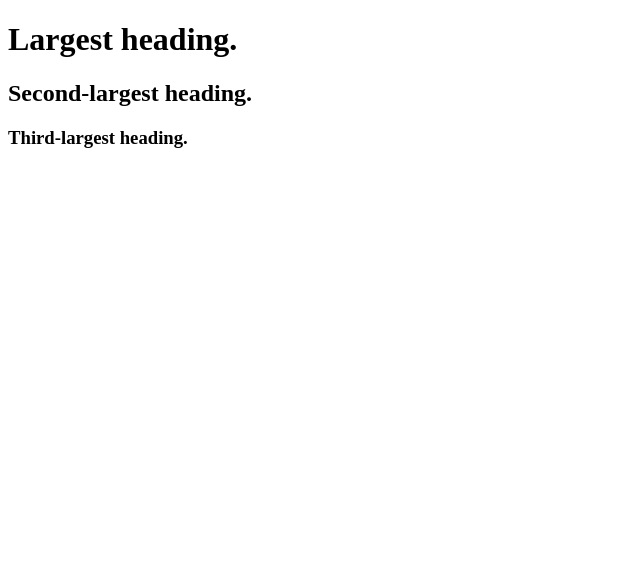
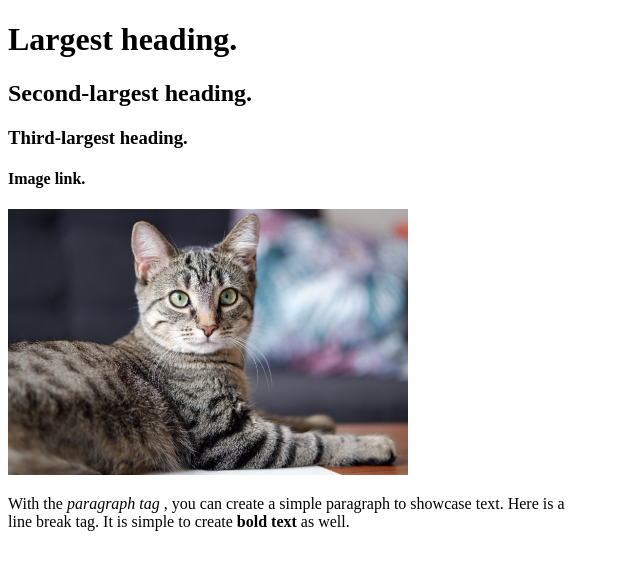
Before and after one commit to aaronmontano/Meta-Backend-Certificate, a plain HTML site: page Intro_to_Backend/simple_page.html in a window 1280 px wide. Shown: the whole page, without its empty margins (0-640 px from the left). Drawn offline with Linux system fonts and the light colour scheme.

Commit message:
Created simple web page.

```diff
--- a/Intro_to_Backend/simple_page.html
+++ b/Intro_to_Backend/simple_page.html
@@ -8,6 +8,15 @@
         <h1>  Largest heading. </h1> <!-- Largest heading. -->
         <h2> Second-largest heading. </h2> <!-- Second-largest heading. -->
         <h3> Third-largest heading. </h3> <!-- Third-largest heading. -->
+        <h4> Image link. </h4> <!-- Image link. -->
+        <img src = "cat.jpeg" alt = "Cat picture" width = 400>
+
+        <!-- Simple paragraph with a few modifications to text. -->
+        <p>
+            With the <i>paragraph tag </i>, you can create a simple paragraph to showcase text.
+            Here is a <br> line break tag.
+            It is simple to create <b>bold text</b> as well.
+        </p>
     </body>
 
 </html>
```
Also changed, not shown: Intro_to_Backend/cat.jpeg (added).
